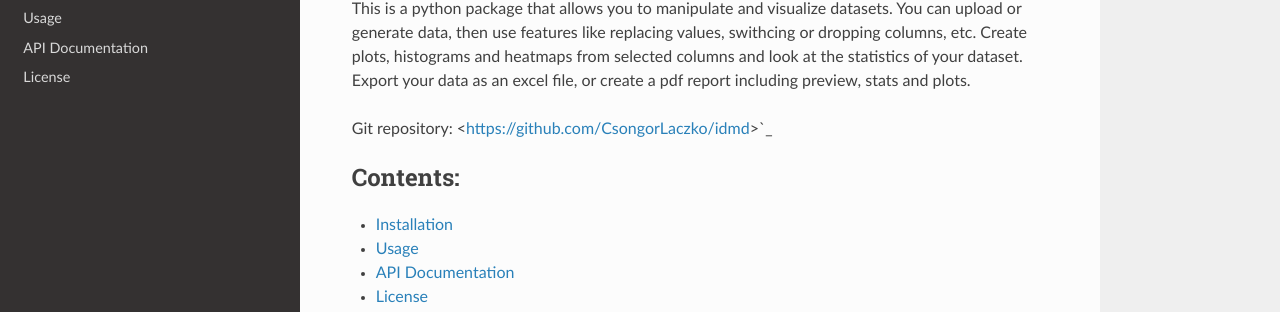
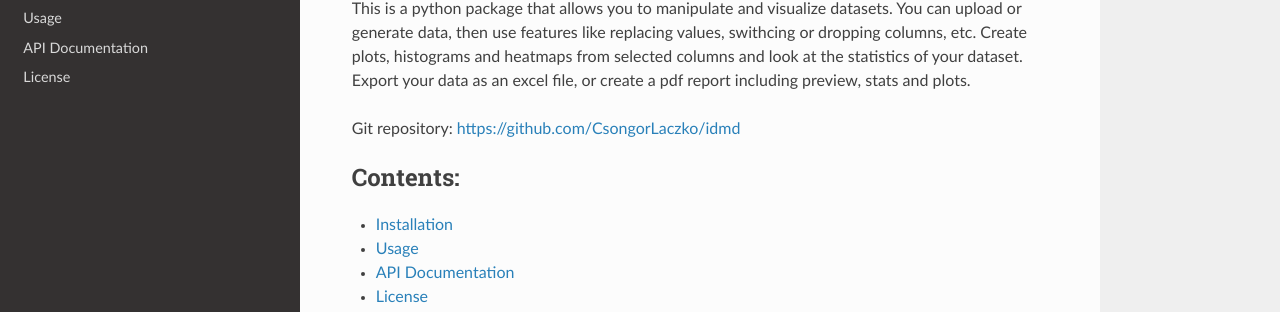
Before and after one commit to CsongorLaczko/idmd, a Sphinx documentation site: the page built from docs/index.rst, in a window 1280 px wide. Shown: the part 163-475 px from the top of the page. Built offline with Sphinx 7.4.7 and the Read the Docs theme 3.1.0, drawn with Linux system fonts in a browser that asks for light colours; pages that are not in the unit, such as notebooks, are missing from menus.

```diff
--- a/docs/index.rst
+++ b/docs/index.rst
@@ -8,7 +8,7 @@ Welcome to idmd's documentation!
 
 This is a python package that allows you to manipulate and visualize datasets. You can upload or generate data, then use features like replacing values, swithcing or dropping columns, etc. Create plots, histograms and heatmaps from selected columns and look at the statistics of your dataset. Export your data as an excel file, or create a pdf report including preview, stats and plots.
 
-Git repository: <https://github.com/CsongorLaczko/idmd>`_
+Git repository: https://github.com/CsongorLaczko/idmd
 
 .. toctree::
    :maxdepth: 2
```
